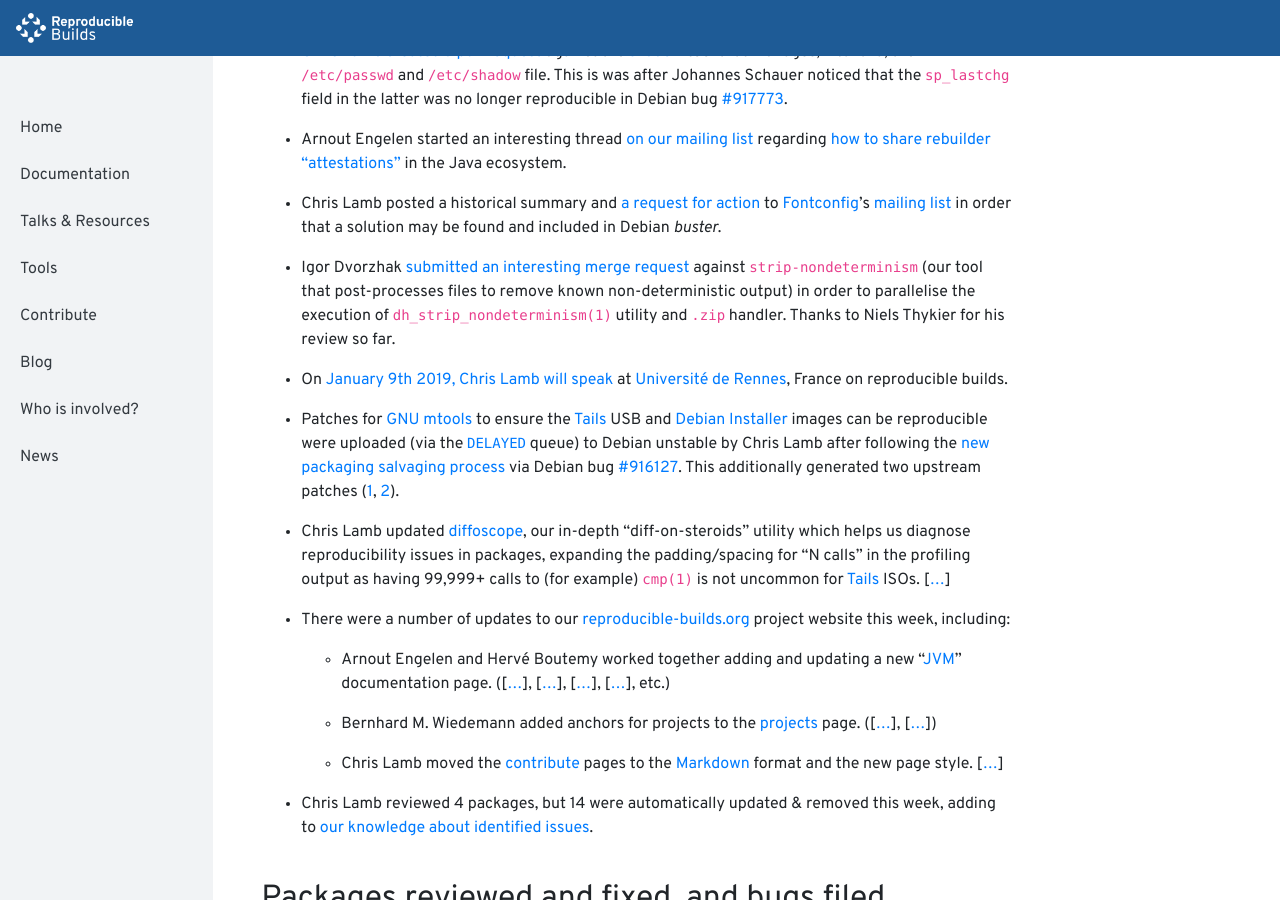
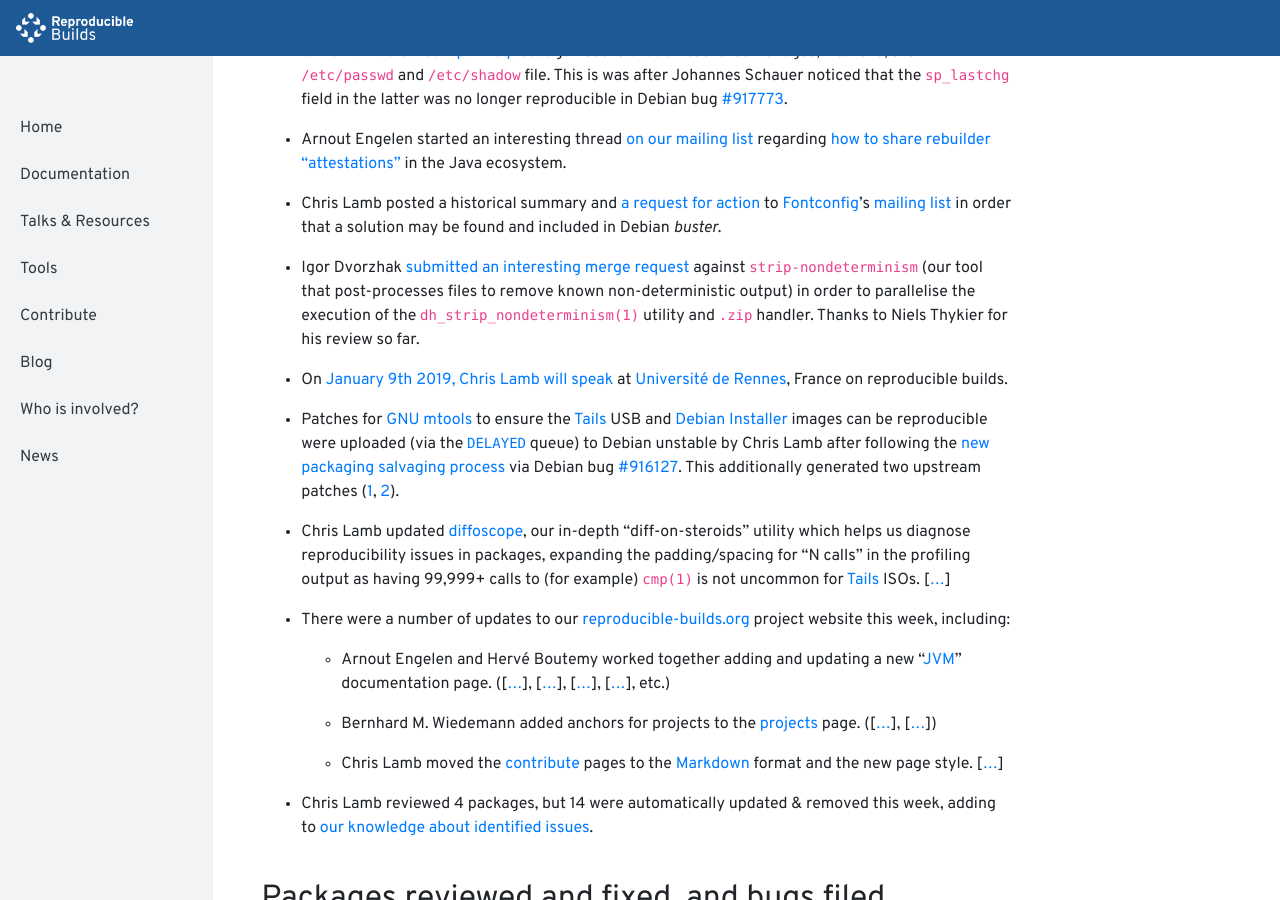
Before and after one commit to prototypefund/reproducible-website, a Jekyll site: the page built from _blog/posts/193.md, in a window 1280 px wide and 900 px high, scrolled down 305 px. Built offline with Jekyll 4.4.1, drawn with Linux system fonts in a browser that asks for light colours.

Commit message:
Add missing "the".

```diff
--- a/_blog/posts/193.md
+++ b/_blog/posts/193.md
@@ -12,7 +12,7 @@ Happy new year from the Reproducible Builds project! Here's what happened in the
 
 * Chris Lamb posted a historical summary and [a request for action](https://lists.freedesktop.org/archives/fontconfig/2019-January/006420.html) to [Fontconfig](https://www.freedesktop.org/wiki/Software/fontconfig/)'s [mailing list](https://lists.freedesktop.org/archives/fontconfig/) in order that a solution may be found and included in Debian *buster*.
 
-* Igor Dvorzhak [submitted an interesting merge request](https://salsa.debian.org/reproducible-builds/strip-nondeterminism/merge_requests/3) against `strip-nondeterminism` (our tool that post-processes files to remove known non-deterministic output) in order to parallelise the execution of `dh_strip_nondeterminism(1)` utility and `.zip` handler. Thanks to Niels Thykier for his review so far.
+* Igor Dvorzhak [submitted an interesting merge request](https://salsa.debian.org/reproducible-builds/strip-nondeterminism/merge_requests/3) against `strip-nondeterminism` (our tool that post-processes files to remove known non-deterministic output) in order to parallelise the execution of the `dh_strip_nondeterminism(1)` utility and `.zip` handler. Thanks to Niels Thykier for his review so far.
 
 * On [January 9th 2019, Chris Lamb will speak](http://actux.eu.org/2019/01/conference-sur-les-builds-reproductibles-mercredi-9-janvier-2019/) at [Université de Rennes](https://www.univ-rennes1.fr/), France on reproducible builds.
 
```
